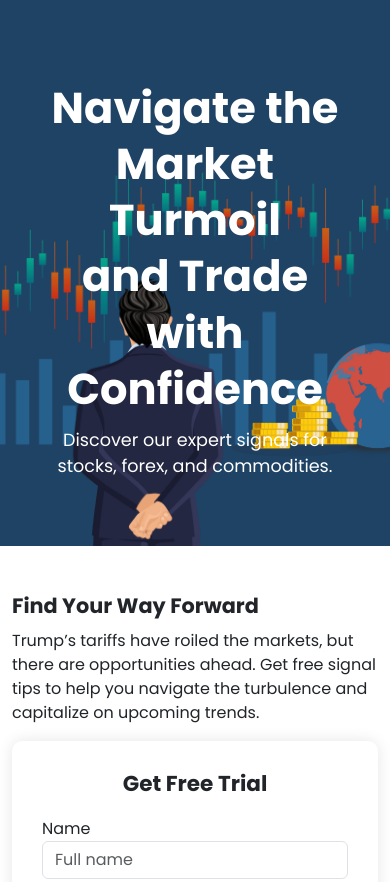
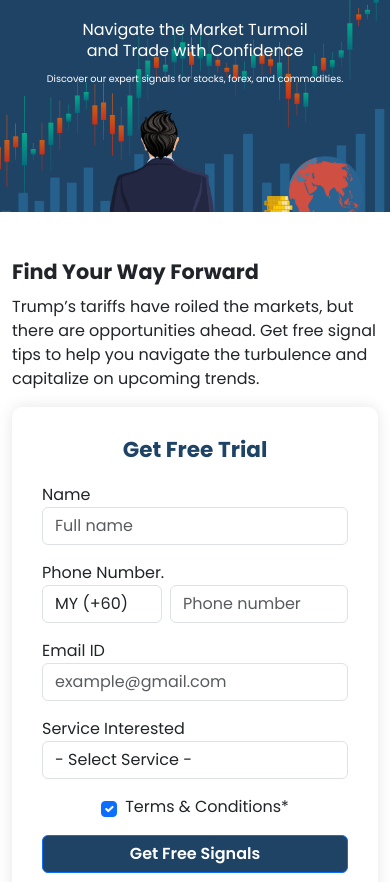
Before and after one commit to mohitdevangzolute/landing, a plain HTML site: page index.html in a window 390 px wide. Shown: the top 882 px of the page. Drawn offline with nearby package versions, Linux system fonts and the light colour scheme.

Commit message:
Update index.html
make changes given by Divy sir on whatsapp

```diff
--- a/index.html
+++ b/index.html
@@ -17,7 +17,7 @@
       background-size: cover;
       background-position: center;
       color: white;
-      padding: 100px 20px 300px;
+      padding: 50px 20px 250px;
       position: relative;
       text-align: center;
     }
@@ -43,6 +43,7 @@
     .trial-box h4 {
       font-weight: 700;
       margin-bottom: 20px;
+      color: #1f4365;
       text-align: center;
     }
 
@@ -67,9 +68,22 @@
       font-weight: 600;
     }
 
+    #submitBtn {
+      background-color: #1f4365;
+    }
+
     @media (max-width: 768px) {
       .hero {
-        padding: 80px 20px 50px;
+        padding: 20px 20px 110px;
+      }
+
+      .hero h1 {
+        font-weight: 500;
+        font-size: 1.0rem;
+      }
+
+      .hero p {
+        font-size: 0.6rem;
       }
     }
   </style>
@@ -88,7 +102,7 @@
   <!-- Free Trial and Info -->
   <section class="py-5">
     <div class="container">
-      <div class="row align-items-center">
+      <div class="row align-items-top">
         <div class="col-md-6">
           <h4 class="section-title">Find Your Way Forward</h4>
           <p>
```
